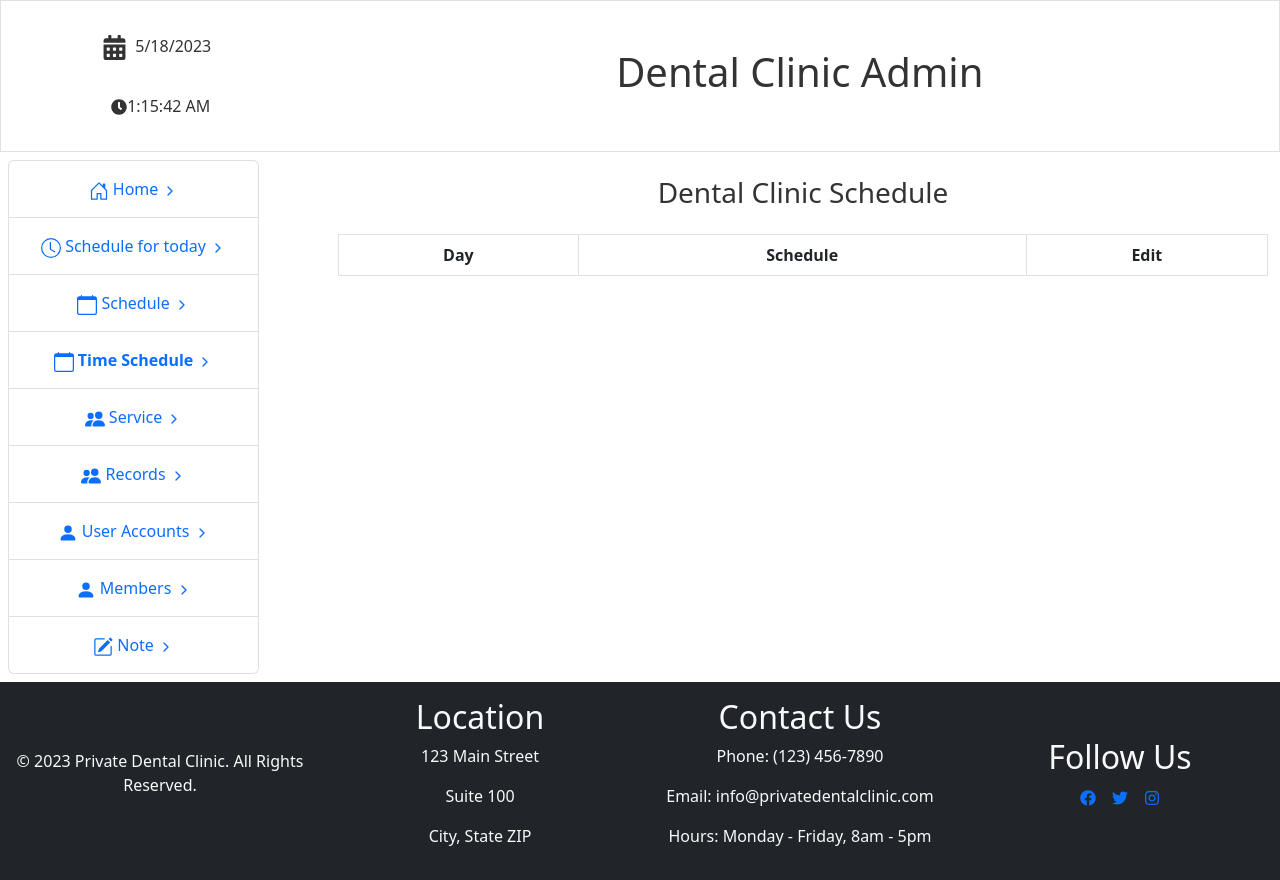
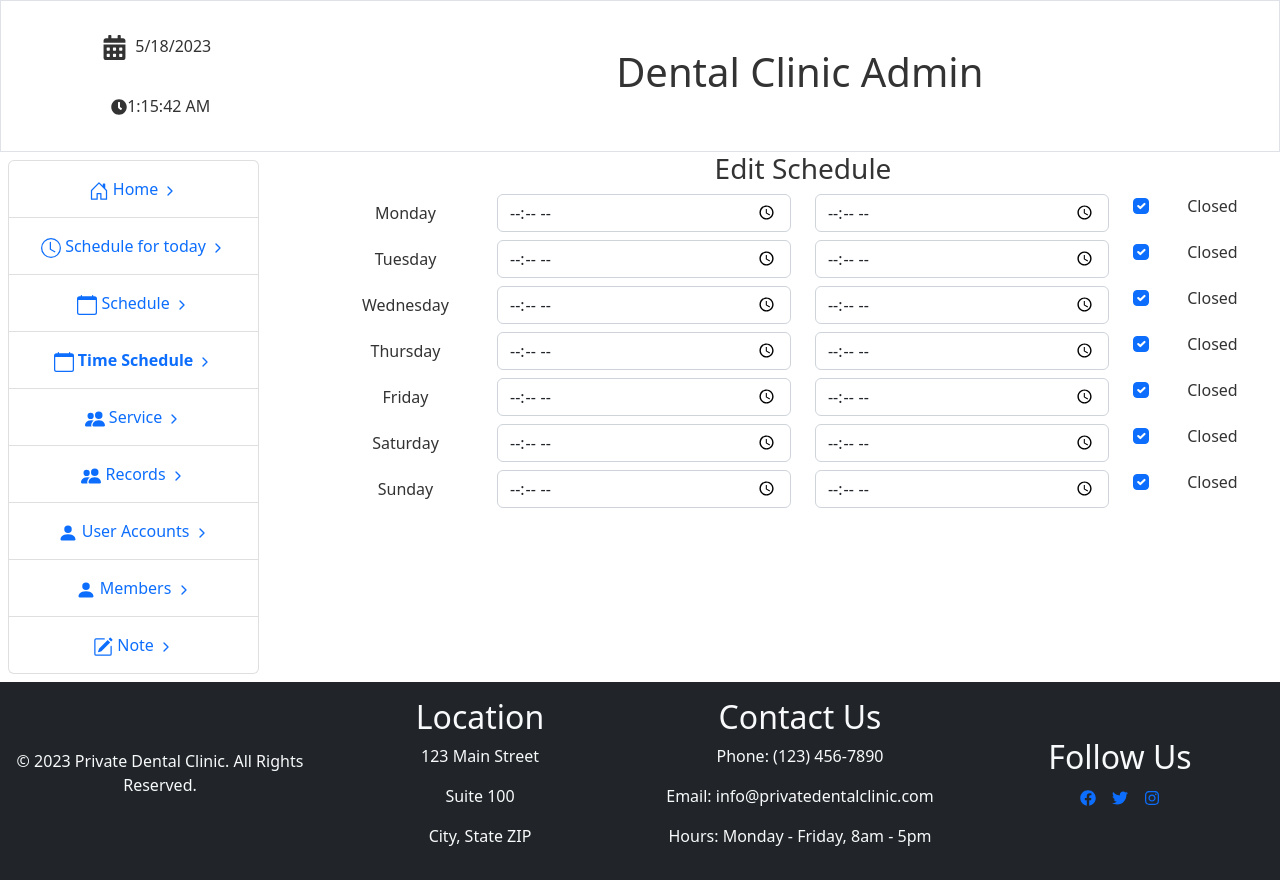
Before and after one commit to JustineLapura/Dental-Clinic-Appointment-Reservation-System, a React (Create React App) app: page /admin/time-schedule in a window 1280 px wide. Built offline with nearby package versions, Linux system fonts and the light colour scheme; the HTML template or start-up script is replaced by a standard one.

Commit message:
Fixed the Admin Time Schedule Maintainabilty

```diff
--- a/src/AdminPages/AdminTimeSchedule.jsx
+++ b/src/AdminPages/AdminTimeSchedule.jsx
@@ -1,65 +1,68 @@
-import React, { useContext, useState } from 'react';
-import { Container, Row, Col, Table, Button, Modal, Form } from 'react-bootstrap';
+import React, { useContext } from 'react';
+import { Container, Row, Col, Form } from 'react-bootstrap';
 import TimeScheduleContext from '../TimeScheduleContext';
 
-const AdminTimeSchedule = () => {
-  const {
-            availability,
-            handleEditModalOpen,
-            showEditModal,
-            setShowEditModal,
-            dayToEdit,
-            newSchedule,
-            setNewSchedule,
-            handleUpdateSchedule
-        } = useContext(TimeScheduleContext)
+export const AdminTimeSchedule = () => {
+  const { schedule, setSchedule, handleScheduleUpdate, handleDayClosed } = useContext(TimeScheduleContext)
 
   return (
     <Container>
-      <h3 className="text-center my-4">Dental Clinic Schedule</h3>
       <Row>
         <Col>
-          <Table bordered hover>
-            <thead>
-              <tr>
-                <th>Day</th>
-                <th>Schedule</th>
-                <th>Edit</th>
-              </tr>
-            </thead>
-            <tbody>
-              {Object.keys(availability).map((day) => (
-                <tr key={day}>
-                  <td>{day}</td>
-                  <td>{availability[day]}</td>
-                  <td>
-                    <Button className='btn-sm className="btn-sm"' variant="primary" onClick={() => handleEditModalOpen(day)}>Edit</Button>
-                  </td>
-                </tr>
-              ))}
-            </tbody>
-          </Table>
+          <Form>
+            <h3>Edit Schedule</h3>
+            {[
+              "Monday",
+              "Tuesday",
+              "Wednesday",
+              "Thursday",
+              "Friday",
+              "Saturday",
+              "Sunday"
+            ].map((day, index) => {
+              const daySchedule = schedule.find((item) => item.day === day);
+              const startTime = daySchedule ? daySchedule.startTime : "";
+              const endTime = daySchedule ? daySchedule.endTime : "";
+
+              return (
+                <Form.Group className="my-2" as={Row} key={index}>
+                  <Form.Label column sm={2}>
+                    {day}
+                  </Form.Label>
+                  <Col sm={4}>
+                    <Form.Control
+                      type="time"
+                      value={startTime}
+                      onChange={(e) =>
+                        handleScheduleUpdate(day, e.target.value, endTime)
+                      }
+                    />
+                  </Col>
+                  <Col sm={4}>
+                    <Form.Control
+                      type="time"
+                      value={endTime}
+                      onChange={(e) =>
+                        handleScheduleUpdate(day, startTime, e.target.value)
+                      }
+                    />
+                  </Col>
+                  <Col sm={2}>
+                    <Form.Check
+                      type="checkbox"
+                      label="Closed"
+                      checked={!startTime && !endTime}
+                      onChange={() => handleDayClosed(day)}
+                    />
+                  </Col>
+                </Form.Group>
+              );
+            })}
+          </Form>
         </Col>
       </Row>
-      <Modal show={showEditModal} onHide={() => setShowEditModal(false)}>
-        <Modal.Header closeButton>
-          <Modal.Title>Edit Availability for {dayToEdit}</Modal.Title>
-        </Modal.Header>
-        <Modal.Body>
-          <Form>
-            <Form.Group controlId="schedule">
-              <Form.Label>New Schedule</Form.Label>
-              <Form.Control type="text" value={newSchedule} onChange={(e) => setNewSchedule(e.target.value)} />
-            </Form.Group>
-          </Form>
-        </Modal.Body>
-        <Modal.Footer>
-          <Button className="btn-sm" variant="secondary" onClick={() => setShowEditModal(false)}>Cancel</Button>
-          <Button className="btn-sm" variant="primary" onClick={handleUpdateSchedule}>Save Changes</Button>
-        </Modal.Footer>
-      </Modal>
     </Container>
-  );
+  )
 }
 
-export default AdminTimeSchedule;
+export default AdminTimeSchedule
--- a/src/AppointmentPages/Appointment.jsx
+++ b/src/AppointmentPages/Appointment.jsx
@@ -20,7 +20,7 @@ function Appontment() {
   const firstName = localStorage.getItem("firstName")
   const navigate = useNavigate()
   const darkMode = useOutletContext()
-  const { availability } = useContext(TimeScheduleContext)
+  const { schedule } = useContext(TimeScheduleContext)
   const { services } = useContext(ServicesContext)
   const {
     date,
@@ -49,20 +49,34 @@ function Appontment() {
         <Container fluid>
           <Row className='d-flex justify-content-between align-items-center'>
             <Col xs={12} md={4} lg={3} className='mt-5 pe-5'>
-              <Table bordered hover>
+              <Table bordered>
                 <thead>
                   <tr>
                     <th>Day</th>
-                    <th>Schedule</th>
+                    <th>Time</th>
                   </tr>
                 </thead>
                 <tbody>
-                  {Object.keys(availability).map((day) => (
-                    <tr key={day}>
-                      <td>{day}</td>
-                      <td>{availability[day]}</td>
-                    </tr>
-                  ))}
+                  {['Monday', 'Tuesday', 'Wednesday', 'Thursday', 'Friday', 'Saturday', 'Sunday'].map(day => {
+                    const daySchedule = schedule.find(item => item.day === day);
+                    const startTime = daySchedule ? daySchedule.startTime : '';
+                    const endTime = daySchedule ? daySchedule.endTime : '';
+
+                    if (startTime && endTime) {
+                      return (
+                        <tr key={day}>
+                          <td>{day}</td>
+                          <td>{new Date(`2000-01-01T${startTime}`).toLocaleTimeString([], { hour: 'numeric', minute: '2-digit' })} - {new Date(`2000-01-01T${endTime}`).toLocaleTimeString([], { hour: 'numeric', minute: '2-digit' })}</td>
+                        </tr>
+                      );
+                    }
+                    return (
+                      <tr key={day}>
+                        <td>{day}</td>
+                        <td>Closed</td>
+                      </tr>
+                    );
+                  })}
                 </tbody>
               </Table>
             </Col>
@@ -80,7 +94,7 @@ function Appontment() {
                     </Alert>}
                 </Form.Group>
                 <Form.Group className='position-relative pe-4' controlId="time">
-                <img className='position-absolute end-0' width="50px" src={clickMe} alt="Click me GIF" />
+                  <img className='position-absolute end-0' width="50px" src={clickMe} alt="Click me GIF" />
                   <Form.Label>Time</Form.Label>
                   <Form.Control type="time" value={time} onChange={handleTimeChange} />
                   {isInvalidTime && (
@@ -128,7 +142,7 @@ function Appontment() {
         </Container>
 
       </section>
-      <SuccessModal showSuccessModal={showSuccessModal} handleCloseModal={handleCloseModal} gotoMyAppointments={gotoMyAppointments}/>
+      <SuccessModal showSuccessModal={showSuccessModal} handleCloseModal={handleCloseModal} gotoMyAppointments={gotoMyAppointments} />
     </main>
 
   );
--- a/src/TimeScheduleContext.js
+++ b/src/TimeScheduleContext.js
@@ -1,58 +1,51 @@
-import React, { createContext, useState, useEffect } from "react"
+import React, { createContext, useState, useEffect } from 'react';
 
-export const TimeScheduleContext = createContext()
+export const TimeScheduleContext = createContext();
 
 export const TimeScheduleProvider = ({ children }) => {
-  // Define the initial state of the availability schedule
-  const [availability, setAvailability] = useState(() => {
-    // Get services from localStorage or use default values
-    const storedSchedule = localStorage.getItem('availability');
-    return storedSchedule ? JSON.parse(storedSchedule) :
-      {}
+  const [schedule, setSchedule] = useState(() => {
+    // Get schedule from localStorage or use default values
+    const storedSchedule = localStorage.getItem('schedule');
+    return storedSchedule ? JSON.parse(storedSchedule) : [];
   });
 
+  // Save schedule to localStorage whenever it changes
   useEffect(() => {
-    localStorage.setItem("availability", JSON.stringify(availability));
-  }, [availability]);
+    localStorage.setItem('schedule', JSON.stringify(schedule));
+  }, [schedule]);
 
-  // Define the state variables for the edit modal
-  const [showEditModal, setShowEditModal] = useState(false);
-  const [dayToEdit, setDayToEdit] = useState('');
-  const [newSchedule, setNewSchedule] = useState('');
+  // Function to handle schedule updates
+  const handleScheduleUpdate = (day, startTime, endTime) => {
+    const updatedSchedule = [...schedule];
+    const dayIndex = updatedSchedule.findIndex(item => item.day === day);
 
-  // Function to handle opening the edit modal
-  const handleEditModalOpen = (day) => {
-    setDayToEdit(day);
-    setNewSchedule(availability[day]);
-    setShowEditModal(true);
+    if (dayIndex !== -1) {
+      updatedSchedule[dayIndex] = { day, startTime, endTime };
+    } else {
+      updatedSchedule.push({ day, startTime, endTime });
+    }
+
+    setSchedule(updatedSchedule);
   };
 
-  // Function to handle updating the availability schedule
-  const handleUpdateSchedule = () => {
-    setAvailability({
-      ...availability,
-      [dayToEdit]: newSchedule
-    });
-    setShowEditModal(false);
+  // Function to handle setting a specific day as closed
+  const handleDayClosed = (day) => {
+    const updatedSchedule = schedule.filter(item => item.day !== day);
+    setSchedule(updatedSchedule);
   };
 
-
-
   return (
-    <TimeScheduleContext.Provider value={{
-      availability,
-      setAvailability,
-      showEditModal, setShowEditModal,
-      dayToEdit,
-      setDayToEdit,
-      newSchedule,
-      setNewSchedule,
-      handleEditModalOpen,
-      handleUpdateSchedule
-    }}>
+    <TimeScheduleContext.Provider
+      value={{
+        schedule,
+        setSchedule,
+        handleScheduleUpdate,
+        handleDayClosed
+      }}
+    >
       {children}
     </TimeScheduleContext.Provider>
-  )
-}
+  );
+};
 
-export default TimeScheduleContext
+export default TimeScheduleContext;
```
